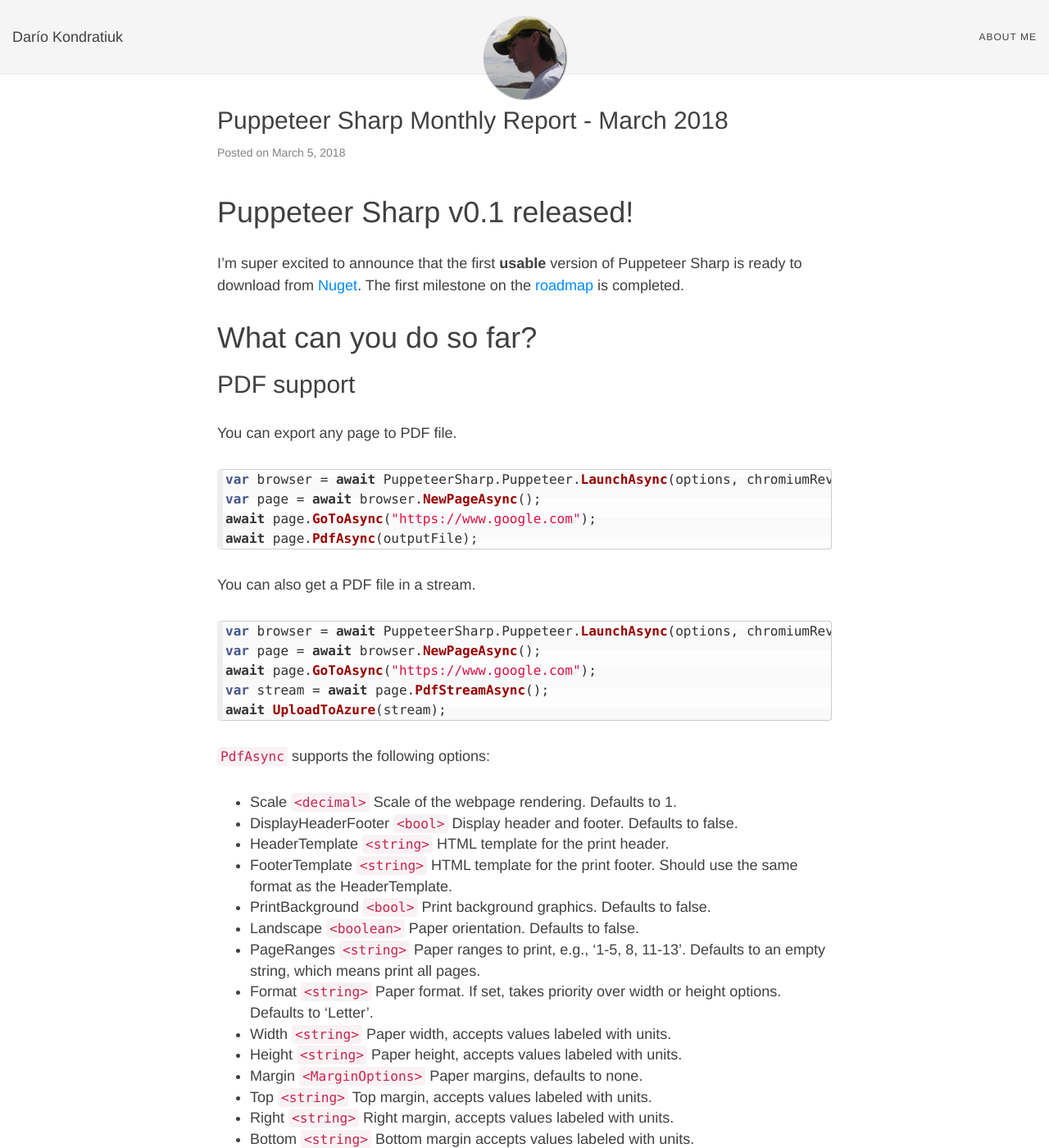
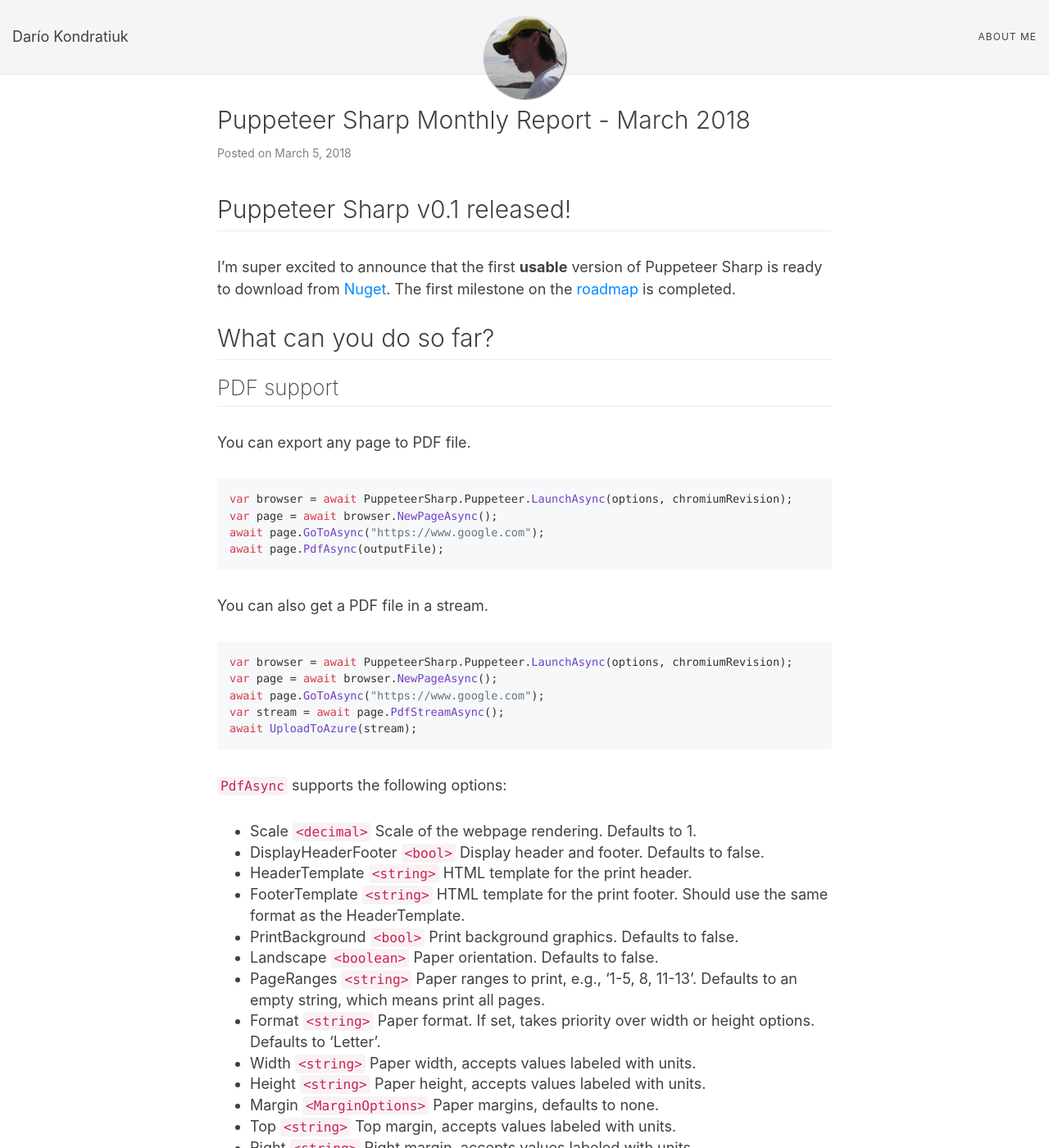
Before and after one commit to kblok/kblok.github.io, a Jekyll site: the page built from _posts/2018-03-05-puppeteer-sharp-monthly-2018-mar.md, in a window 1280 px wide and 1400 px high. Shown: the whole window at 82% size. Built offline with Jekyll 4.4.1, drawn with Linux system fonts in a browser that asks for light colours; nearby versions of some CDN libraries; comment, search, counter and statistics services are not loaded.

Commit message:
Style improvements

```diff
--- a/css/main.css
+++ b/css/main.css
@@ -7,7 +7,7 @@
 /* --- General --- */
 
 body {
-  font-family: "Helvetica Neue", Helvetica, Arial, sans-serif;
+  font-family:-apple-system,BlinkMacSystemFont,"Segoe UI",Helvetica,Arial,sans-serif,"Apple Color Emoji","Segoe UI Emoji","Segoe UI Symbol";
   font-size: 18px;
   color: #404040;
   position: relative;
@@ -22,7 +22,7 @@
   margin: 30px 0;
 }
 h1,h2,h3,h4,h5,h6 {
-  font-family: "Helvetica Neue", Helvetica, Arial, sans-serif;
+  font-family: -apple-system,BlinkMacSystemFont,"Segoe UI",Helvetica,Arial,sans-serif,"Apple Color Emoji","Segoe UI Emoji","Segoe UI Symbol";
   font-weight: 300;
 }
 a {
@@ -57,7 +57,7 @@
 }
 
 .main-explain-area {
-  font-family: "Helvetica Neue", Helvetica, Arial, sans-serif;
+  font-family: -apple-system,BlinkMacSystemFont,"Segoe UI",Helvetica,Arial,sans-serif,"Apple Color Emoji","Segoe UI Emoji","Segoe UI Symbol"
   padding: 15px inherit;
 }
 
@@ -103,7 +103,7 @@
 .navbar-custom {
   background-color: {{ site.navbar-col }};
   border-bottom: 1px solid #EAEAEA;
-  font-family: "Helvetica Neue", Helvetica, Arial, sans-serif;
+  font-family: -apple-system,BlinkMacSystemFont,"Segoe UI",Helvetica,Arial,sans-serif,"Apple Color Emoji","Segoe UI Emoji","Segoe UI Symbol"
   {% if site.navbar-img %}
   background-image: url({{ site.navbar-img }});
   background-attachment: fixed;
@@ -268,6 +268,7 @@
 
 footer p.text-muted {
   color: {{ site.footer-text-col }};
+  text-align: center;
 }
 
 footer a {
@@ -279,7 +280,7 @@
   padding: 0;
 }
 footer .copyright {
-  font-family: "Helvetica Neue", Helvetica, Arial, sans-serif;
+  font-family: -apple-system,BlinkMacSystemFont,"Segoe UI",Helvetica,Arial,sans-serif,"Apple Color Emoji","Segoe UI Emoji","Segoe UI Symbol"
   text-align: center;
   margin-bottom: 0;
 }
@@ -344,7 +345,7 @@
   margin: 0 0 10px;
 }
 .post-preview .post-entry {
-  font-family: "Helvetica Neue", Helvetica, Arial, sans-serif;
+  font-family: -apple-system,BlinkMacSystemFont,"Segoe UI",Helvetica,Arial,sans-serif,"Apple Color Emoji","Segoe UI Emoji","Segoe UI Symbol"
 }
 .post-entry-container {
   display: inline-block;
@@ -381,7 +382,7 @@
 /* --- Tags --- */
 
 .blog-tags {
-  font-family: "Helvetica Neue", Helvetica, Arial, sans-serif;
+  font-family: -apple-system,BlinkMacSystemFont,"Segoe UI",Helvetica,Arial,sans-serif,"Apple Color Emoji","Segoe UI Emoji","Segoe UI Symbol"
   color: #999;
   font-size: 15px;
   margin-bottom: 30px;
@@ -474,7 +475,7 @@
   font-size: 20px;
   line-height: 1.1;
   display: block;
-  font-family: "Helvetica Neue", Helvetica, Arial, sans-serif;
+  font-family: -apple-system,BlinkMacSystemFont,"Segoe UI",Helvetica,Arial,sans-serif,"Apple Color Emoji","Segoe UI Emoji","Segoe UI Symbol"
   font-weight: 300;
   margin: 10px 0 0;
 }
@@ -499,7 +500,7 @@
   padding: 5px 10px;
   font-size: 11px;
   color: #EEE;
-  font-family: "Helvetica Neue", Helvetica, Arial, sans-serif;
+  font-family: -apple-system,BlinkMacSystemFont,"Segoe UI",Helvetica,Arial,sans-serif,"Apple Color Emoji","Segoe UI Emoji","Segoe UI Symbol"
   right: 0;
   bottom: 0;
   display: none;
@@ -583,7 +584,7 @@
 /* --- Pager --- */
 
 .pager li a {
-  font-family: "Helvetica Neue", Helvetica, Arial, sans-serif;
+  font-family: -apple-system,BlinkMacSystemFont,"Segoe UI",Helvetica,Arial,sans-serif,"Apple Color Emoji","Segoe UI Emoji","Segoe UI Symbol";
   text-transform: uppercase;
   font-size: 14px;
   letter-spacing: 1px;
@@ -664,12 +665,8 @@
   white-space: pre;
 }
 pre.highlight, .highlight > pre, td.code pre {
-  background-color: #FAFAFA;
-  background-image: linear-gradient(#F9F9F9 50%, #FDFDFD 50%);
-  background-repeat: repeat;
-  background-size: 3em 3em;
-  background-position: 0px 10px;
-  border-left: 7px solid #EEE;
+  background-color: #f6f8fa;
+  padding: 16px;
 }
 code table, code table td, code table th, code table tbody, code table tr,
 td.gutter pre {
@@ -678,7 +675,10 @@
   background-color: #fff;
 }
 .highlight > pre {
-  padding: 0 0 0 3px;
+  padding: 15px;
+  border: 0;
+  font-size: 13.6px;
+  font-family: "SFMono-Regular",Consolas,"Liberation Mono",Menlo,Courier,monospace;
 }
 td.code pre {
   border-width: 0 0 0 2px;
@@ -742,6 +742,15 @@
 }
 
 /*Custom*/
-.blog-post code {
-  font-family: Consolas,"Courier New",monospace;
+.blog-post h1 {
+  font-size: 30px;
+  padding-bottom: 0.3em;
+  border-bottom: 1px solid #eaecef;
 }
+
+.blog-post h2 {
+  font-size: 26px;
+  padding-bottom: 0.3em;
+  border-bottom: 1px solid #eaecef;
+  font-weight: 200;
+}
--- a/css/pygment_highlights.css
+++ b/css/pygment_highlights.css
@@ -2,12 +2,12 @@
 /* .highlight pre { background-color: #fff; font-size: 16px } */
 .highlight .c { color: #999988; font-style: italic } /* Comment */
 .highlight .err { color: #a61717; background-color: #e3d2d2 } /* Error */
-.highlight .k { font-weight: bold } /* Keyword */
-.highlight .o { font-weight: bold } /* Operator */
+.highlight .k { color: #d73a49; } /* Keyword */
+.highlight .o { } /* Operator */
 .highlight .cm { color: #999988; font-style: italic } /* Comment.Multiline */
-.highlight .cp { color: #999999; font-weight: bold } /* Comment.Preproc */
+.highlight .cp { color: #999999; } /* Comment.Preproc */
 .highlight .c1 { color: #999988; font-style: italic } /* Comment.Single */
-.highlight .cs { color: #999999; font-weight: bold; font-style: italic } /* Comment.Special */
+.highlight .cs { color: #999999;; font-style: italic } /* Comment.Special */
 .highlight .gd { color: #000000; background-color: #ffdddd } /* Generic.Deleted */
 .highlight .gd .x { color: #000000; background-color: #ffaaaa } /* Generic.Deleted.Specific */
 .highlight .ge { font-style: italic } /* Generic.Emph */
@@ -17,27 +17,28 @@
 .highlight .gi .x { color: #000000; background-color: #aaffaa } /* Generic.Inserted.Specific */
 .highlight .go { color: #888888 } /* Generic.Output */
 .highlight .gp { color: #555555 } /* Generic.Prompt */
-.highlight .gs { font-weight: bold } /* Generic.Strong */
+.highlight .gs { } /* Generic.Strong */
 .highlight .gu { color: #aaaaaa } /* Generic.Subheading */
 .highlight .gt { color: #aa0000 } /* Generic.Traceback */
-.highlight .kc { font-weight: bold } /* Keyword.Constant */
-.highlight .kd { font-weight: bold } /* Keyword.Declaration */
-.highlight .kp { font-weight: bold } /* Keyword.Pseudo */
-.highlight .kr { font-weight: bold } /* Keyword.Reserved */
-.highlight .kt { color: #445588; font-weight: bold } /* Keyword.Type */
+.highlight .kc { } /* Keyword.Constant */
+.highlight .kd { } /* Keyword.Declaration */
+.highlight .kp { } /* Keyword.Pseudo */
+.highlight .kr { } /* Keyword.Reserved */
+.highlight .kt { color: #d73a49; }
+.highlight .kt { color: #d73a49; } /* Keyword.Type */
 .highlight .m { color: #009999 } /* Literal.Number */
-.highlight .s { color: #d14 } /* Literal.String */
+.highlight .s { color: #6a737d } /* Literal.String */
 .highlight .na { color: #008080 } /* Name.Attribute */
 .highlight .nb { color: #0086B3 } /* Name.Builtin */
-.highlight .nc { color: #445588; font-weight: bold } /* Name.Class */
+.highlight .nc { color: #445588; } /* Name.Class */
 .highlight .no { color: #008080 } /* Name.Constant */
 .highlight .ni { color: #800080 } /* Name.Entity */
-.highlight .ne { color: #990000; font-weight: bold } /* Name.Exception */
-.highlight .nf { color: #990000; font-weight: bold } /* Name.Function */
+.highlight .ne { color: #6f42c1; } /* Name.Exception */
+.highlight .nf { color: #6f42c1; } /* Name.Function */
 .highlight .nn { color: #555555 } /* Name.Namespace */
 .highlight .nt { color: #000080 } /* Name.Tag */
 .highlight .nv { color: #008080 } /* Name.Variable */
-.highlight .ow { font-weight: bold } /* Operator.Word */
+.highlight .ow { } /* Operator.Word */
 .highlight .w { color: #bbbbbb } /* Text.Whitespace */
 .highlight .mf { color: #009999 } /* Literal.Number.Float */
 .highlight .mh { color: #009999 } /* Literal.Number.Hex */
```
